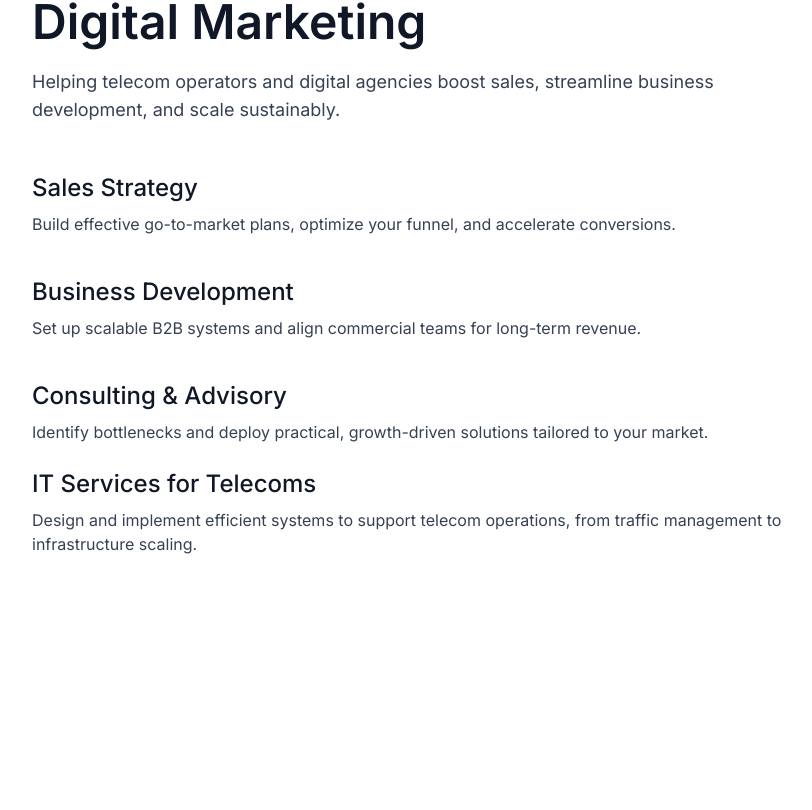
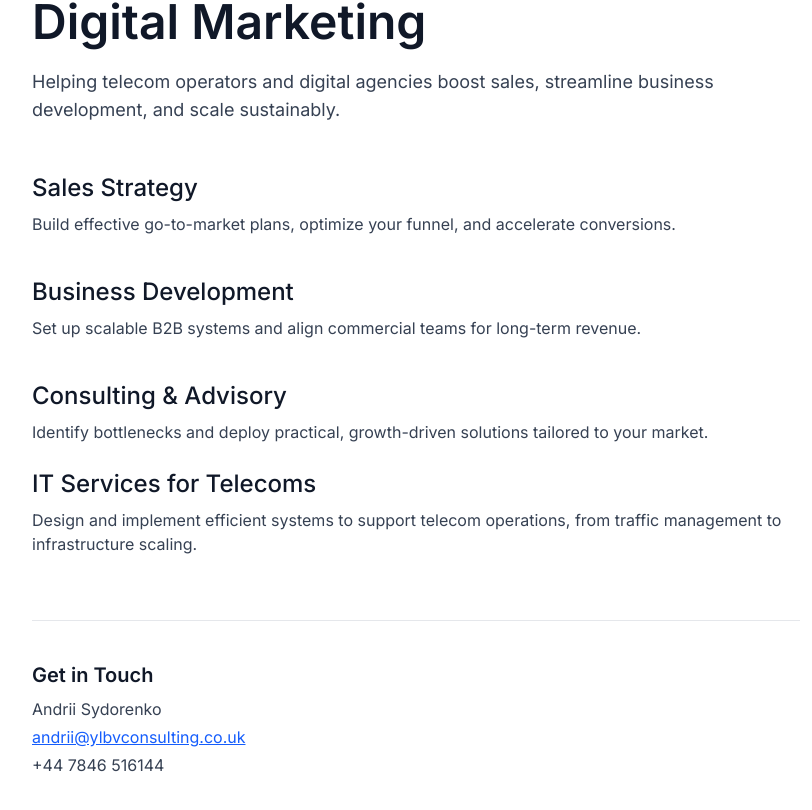
Before and after one commit to ylbv-site/ylbv-site, a Next.js app: page / in a window 1280 px wide. Shown: the part 236-1046 px from the top of the page, without its empty margins (224-1036 px from the left). Before the commit the page ends 920 px from the top, so only its background shows below. Built offline with nearby package versions, Linux system fonts and the light colour scheme.

Commit message:
Restore contact section at the bottom

```diff
--- a/pages/index.tsx
+++ b/pages/index.tsx
@@ -63,6 +63,17 @@ export default function HomePage() {
               </p>
             </div>
           </section>
+
+          <section className="border-t border-gray-200 pt-10 mt-10">
+            <h3 className="text-xl font-semibold mb-2">Get in Touch</h3>
+            <p className="text-gray-700 mb-1">Andrii Sydorenko</p>
+            <p className="text-gray-700 mb-1">
+              <a href="mailto:andrii@ylbvconsulting.co.uk" className="underline text-blue-600">
+                andrii@ylbvconsulting.co.uk
+              </a>
+            </p>
+            <p className="text-gray-700">+44 7846 516144</p>
+          </section>
         </div>
       </main>
     </>
```
